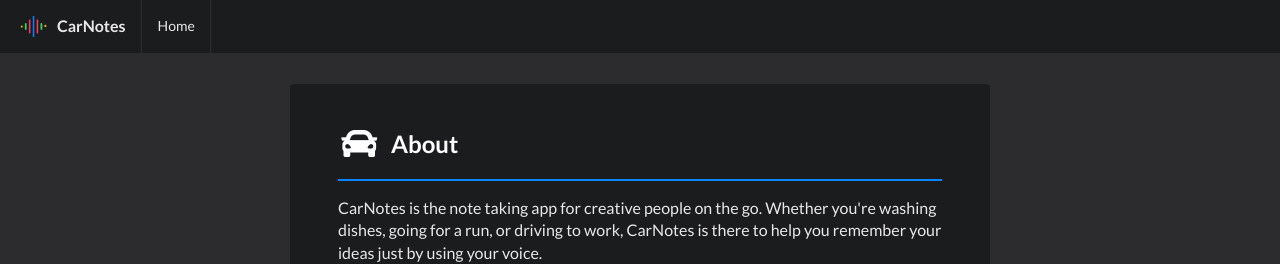
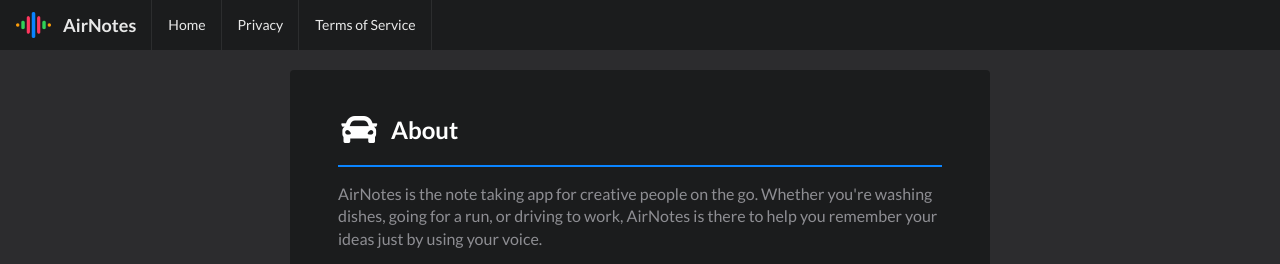
Before and after one commit to tiffanyxhsieh/carnotes-api, a Flask app: page / in a window 1280 px wide. Shown: the top 264 px of the page. Run offline with Flask 2, Linux system fonts and the light colour scheme; some libraries are stand-ins or nearby versions.

Commit message:
Added privacy policy and terms of service

```diff
--- a/app.py
+++ b/app.py
@@ -53,6 +53,17 @@ def token_required(f):
 @app.route('/')
 def index():
     return render_template('index.html')
+
+
+@app.route('/privacy')
+def privacy():
+    return render_template('privacy.html')
+
+
+@app.route('/terms')
+def terms():
+    return render_template('terms.html')
+
 
 # Endpoint for logging into the API.
 @app.route('/rest/login', methods=['POST'])
--- a/static/css/index.css
+++ b/static/css/index.css
@@ -5,18 +5,25 @@ html, body {
     margin: 0;
     padding: 0;
     background-color: #2c2c2e;
+    position: relative;
+    min-height: 100%;
 }
 
 #title {
-    font-size: 16px;
-    margin-left: 6px;
+    font-size: 18px;
+    margin-left: 12px;
     padding-bottom: 1px;
     font-weight: bold;
 }
 
+.menu {
+    height: 50px;
+}
+
 #main {
     height: auto;
-    padding: 70px 0 50px 0;
+    min-height: 100%;
+    padding: 70px 0 0 0;
 }
 
 #about-hr {
@@ -29,12 +36,21 @@ html, body {
     border: 1px #FF375F solid;
 }
 
+.text {
+    color: #8E8E93;
+}
+
 iframe {
     width: 100%;
     height: 350px;
 }
 
 footer {
+    margin-top: 50px;
+    position: sticky;
+    bottom: 0;
+    right: 0;
+    left: 0;
     color: white;
     text-align: center;
     height: 50px;
--- /dev/null
+++ b/templates/base.html
@@ -0,0 +1,36 @@
+
+<!DOCTYPE html>
+<html lang="en">
+
+<head>
+    {% block head %}
+    <meta charset="UTF-8">
+    <meta name="viewport" content="width=device-width, initial-scale=1.0">
+    <link rel="stylesheet" type="text/css" href="{{url_for('static', filename='semantic/semantic.min.css')}}">
+    <script src="https://code.jquery.com/jquery-3.1.1.min.js"
+        integrity="sha256-hVVnYaiADRTO2PzUGmuLJr8BLUSjGIZsDYGmIJLv2b8=" crossorigin="anonymous"></script>
+    <script src="{{url_for('static', filename='semantic/semantic.min.js')}}"></script>
+    <link rel="stylesheet" href="{{url_for('static', filename='css/index.css')}}">
+    <link rel="shortcut icon" type="image/png" href="{{url_for('static', filename='img/airnotes-logo.png')}}"/>
+    <title>{% block title %}{% endblock %} - AirNotes</title>
+    {% endblock %}
+</head>
+
+<body>
+    <div class="ui top fixed inverted menu">
+        <div class="item">
+            <img src="{{url_for('static', filename='img/airnotes-logo.png')}}"><span id="title">AirNotes</span>
+        </div>
+        <a class="item" href="{{url_for('index')}}">Home</a>
+        <a class="item" href="{{url_for('privacy')}}">Privacy</a>
+        <a class="item" href="{{url_for('terms')}}">Terms of Service</a>
+    </div>
+    <div class="ui container" id="main">
+        {% block content %}{% endblock %}
+    </div>
+    <footer>
+        <p>&copy; AirNotes 2020 | All rights reserved.</p>
+    </footer>
+</body>
+
+</html>
--- a/templates/index.html
+++ b/templates/index.html
@@ -1,36 +1,15 @@
-<!DOCTYPE html>
-<html lang="en">
-
-<head>
-    <meta charset="UTF-8">
-    <meta name="viewport" content="width=device-width, initial-scale=1.0">
-    <link rel="stylesheet" type="text/css" href="{{url_for('static', filename='semantic/semantic.min.css')}}">
-    <script src="https://code.jquery.com/jquery-3.1.1.min.js"
-        integrity="sha256-hVVnYaiADRTO2PzUGmuLJr8BLUSjGIZsDYGmIJLv2b8=" crossorigin="anonymous"></script>
-    <script src="{{url_for('static', filename='semantic/semantic.min.js')}}"></script>
-    <link rel="stylesheet" href="{{url_for('static', filename='css/index.css')}}">
-    <link rel="shortcut icon" type="image/png" href="{{url_for('static', filename='img/carnotes-logo.png')}}"/>
-    <title>CarNotes</title>
-</head>
-
-<body>
-    <div class="ui container" id="main">
-        <div class="ui top fixed inverted menu">
-            <div class="item">
-                <img src="{{url_for('static', filename='img/carnotes-logo.png')}}"><span id="title">CarNotes</span>
-            </div>
-            <a class="item" href="{{url_for('index')}}">Home</a>
-        </div>
+{% extends "base.html" %}
+{% block title %}Home{% endblock %}
+{% block content %}
 <div class="ui raised inverted very padded text container segment">
     <h2 class="ui header"><i class="car icon"></i>About</h2>
     <hr id="about-hr">
-            <p>
-                CarNotes is the note taking app for creative people on the go. Whether you're washing dishes, going for
-                a run, or driving to work, CarNotes is there to help you remember your ideas just by using your voice.
+    <p class="text">
+        AirNotes is the note taking app for creative people on the go. Whether you're washing dishes, going for
+        a run, or driving to work, AirNotes is there to help you remember your ideas just by using your voice.
     </p>
     <iframe src="https://www.youtube.com/embed/MQuaMlj1rXg" frameborder="0"
-                allow="accelerometer; autoplay; encrypted-media; gyroscope; picture-in-picture"
-                allowfullscreen></iframe>
+        allow="accelerometer; autoplay; encrypted-media; gyroscope; picture-in-picture" allowfullscreen></iframe>
 </div>
 <div class="ui raised inverted very padded text container segment">
     <h2 class="ui header"><i class="user icon"></i>Meet The Team</h2>
@@ -106,10 +85,4 @@
         </div>
     </div>
 </div>
-    </div>
-    <footer>
-        <p>&copy; CarNotes 2020 | All rights reserved.</p>
-    </footer>
-</body>
-
-</html>
+{% endblock %}
```
Also changed, not shown: templates/privacy.html (added, +35 -0 lines), templates/terms.html (added, +10 -0 lines), static/img/airnotes-logo.png (added), static/img/carnotes-logo.png (deleted). Lines whose indentation alone changed are shown as unchanged.
